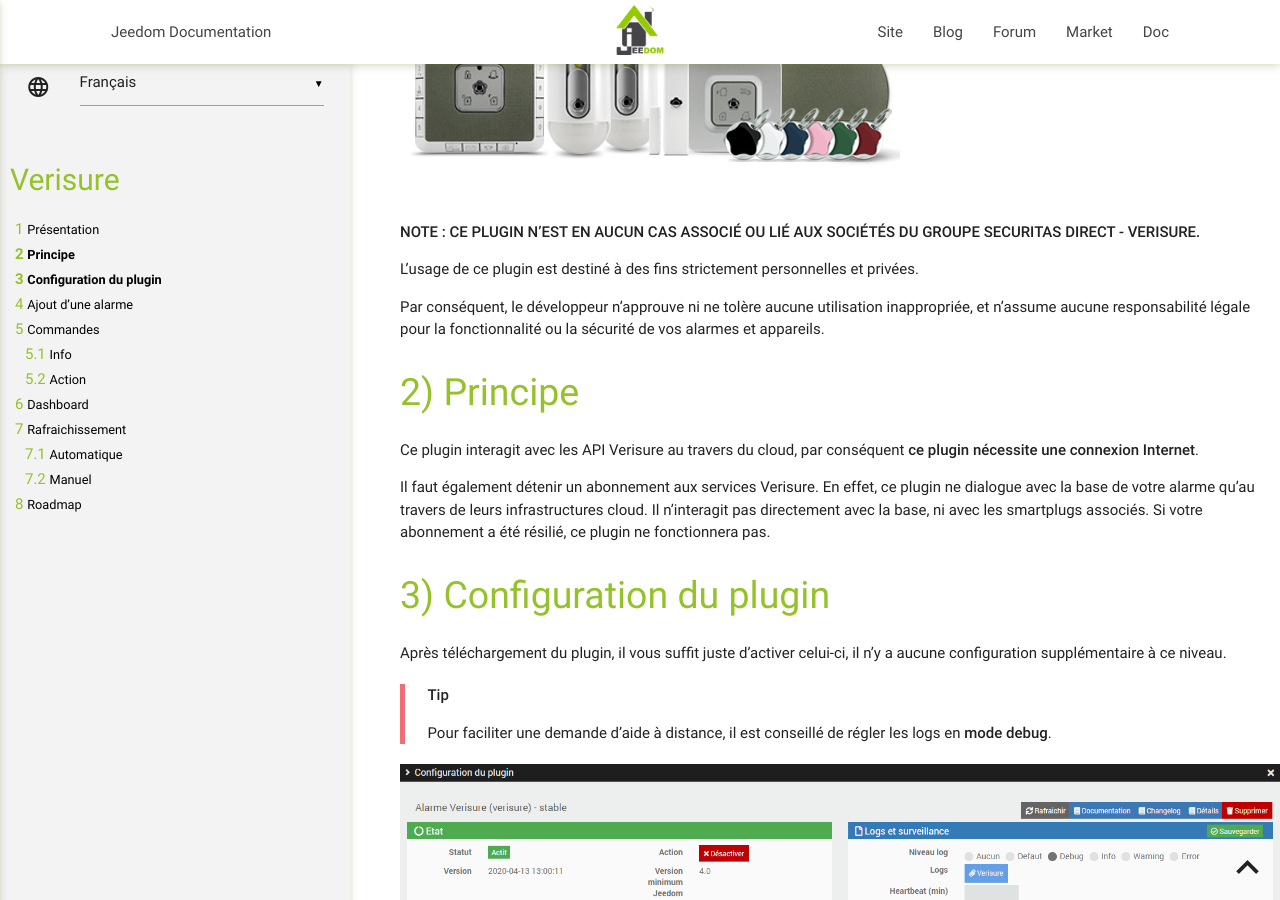
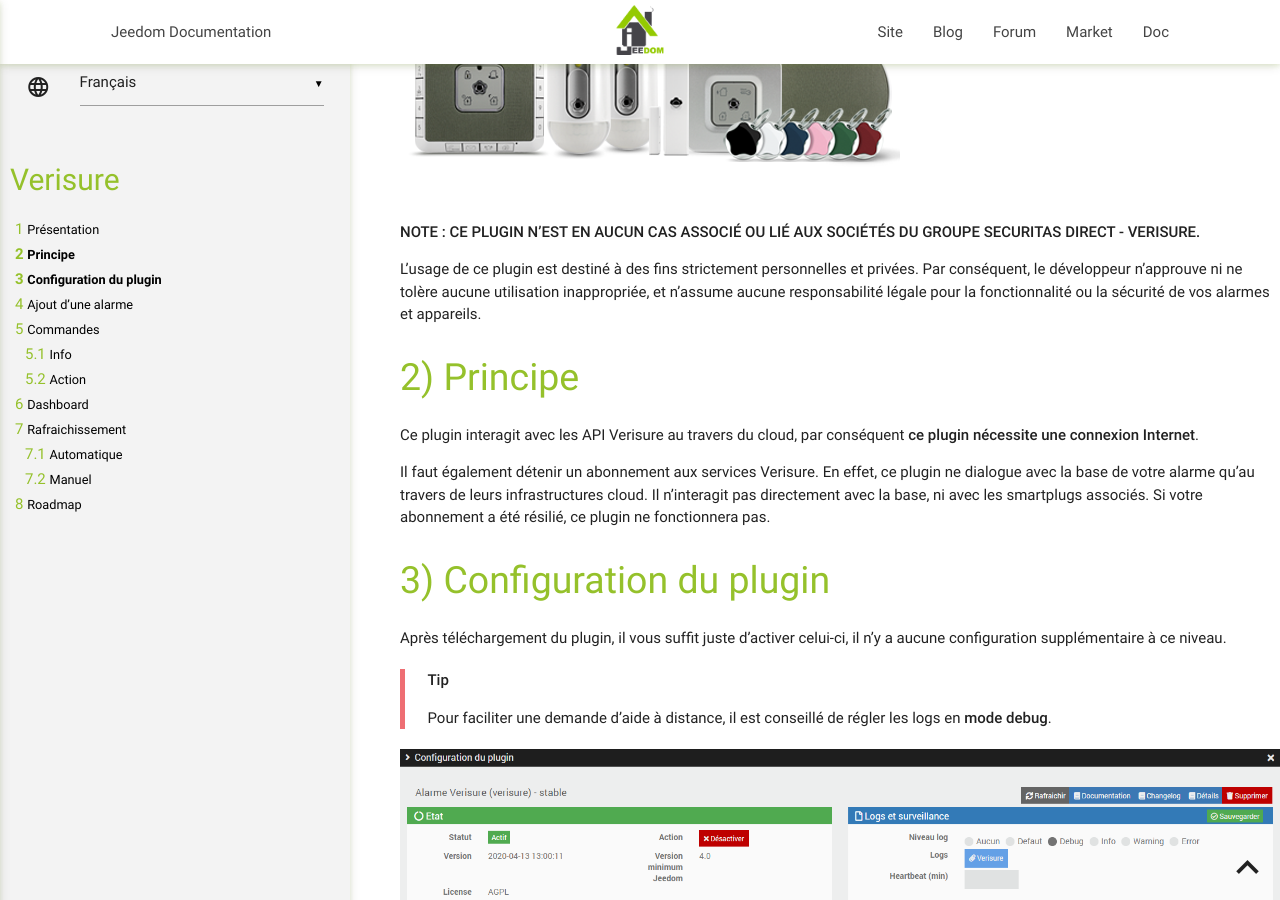
Before and after one commit to Xav-74/verisure, a Jekyll site: the page built from docs/fr_FR/index.md, in a window 1280 px wide and 900 px high, scrolled down 490 px. Built offline with Jekyll 4.4.1, drawn with Linux system fonts in a browser that asks for light colours; our own code applies the rules of GitHub Pages for plain Markdown files; some of the changed text lies outside the part shown.

```diff
--- a/docs/fr_FR/index.md
+++ b/docs/fr_FR/index.md
@@ -1,16 +1,18 @@
 ![Logo](../assets/images/verisure_icon.png)
+
 
 # Présentation
 
 Ce plugin Jeedom vous permet d'interagir avec votre alarme Verisure Europe (Securitas Direct) au même titre que l'application officielle "My Verisure".
 Il est compatible avec les alarmes Verisure de dernière génération :
 
+
 ![Alarme Verisure](../assets/images/alarm_verisure.png)
+
 
 **NOTE : CE PLUGIN N'EST EN AUCUN CAS ASSOCIÉ OU LIÉ AUX SOCIÉTÉS DU GROUPE SECURITAS DIRECT - VERISURE.**
 
 L'usage de ce plugin est destiné à des fins strictement personnelles et privées.
-
 Par conséquent, le développeur n'approuve ni ne tolère aucune utilisation inappropriée, et n'assume aucune responsabilité légale pour la fonctionnalité ou la sécurité de vos alarmes et appareils.
 
 
@@ -66,7 +68,7 @@ Il vous suffit ensuite de cliquer sur le bouton **Synchroniser** pour récupére
 > **Tip**
 >
 > N'oubliez pas de **sauvegarder** vos informations !
-
+>
 > Lors de la sauvegarde, de nouvelles commandes vont se créer sur l'équipement.
 
 
@@ -87,12 +89,11 @@ Il existe actuellement plusieurs commandes qui sont décrites ci-dessous.
 	- **0** : désarmée
 	- **1** : armée
 
-
 -   **Etat Alarme** : permet de connaitre l'état de l'alarme
 	- **0** : état normal
 	- **1** : alarme déclenchée
-	- **Attention** : dans cette première version, l'évènement lié au déclenchement de l'alarme n'est pas encore pris en compte !
 
+	**Attention** : dans cette première version, l'évènement lié au déclenchement de l'alarme n'est pas encore pris en compte !
 
 -   **Mode Alarme** : permet de connaitre le mode d'activation de l'alarme
 	- **Mode total** : l'alarme est activée en mode total
```
Also changed, not shown: other parts of docs/fr_FR/index.md (+1 -1 lines).
